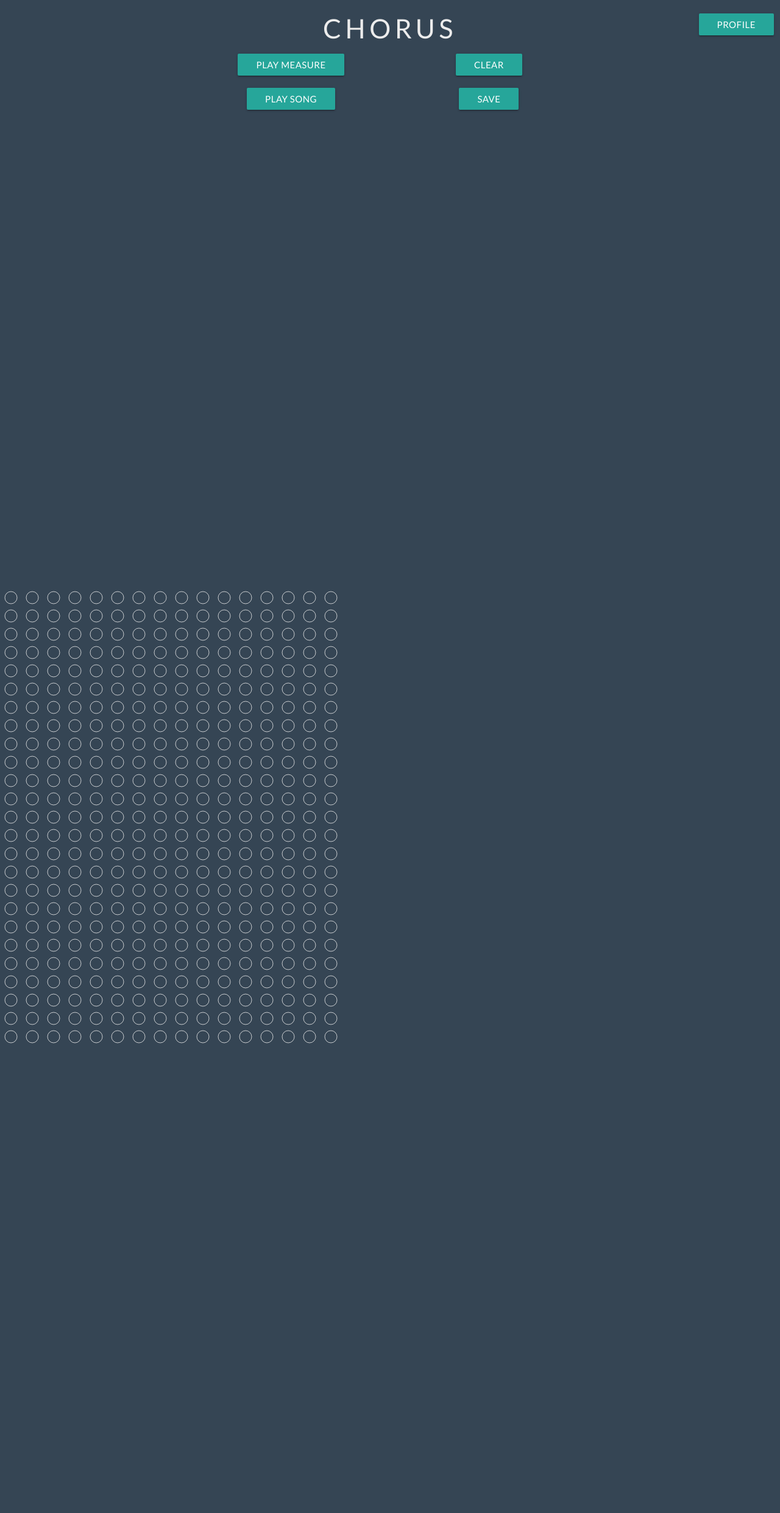
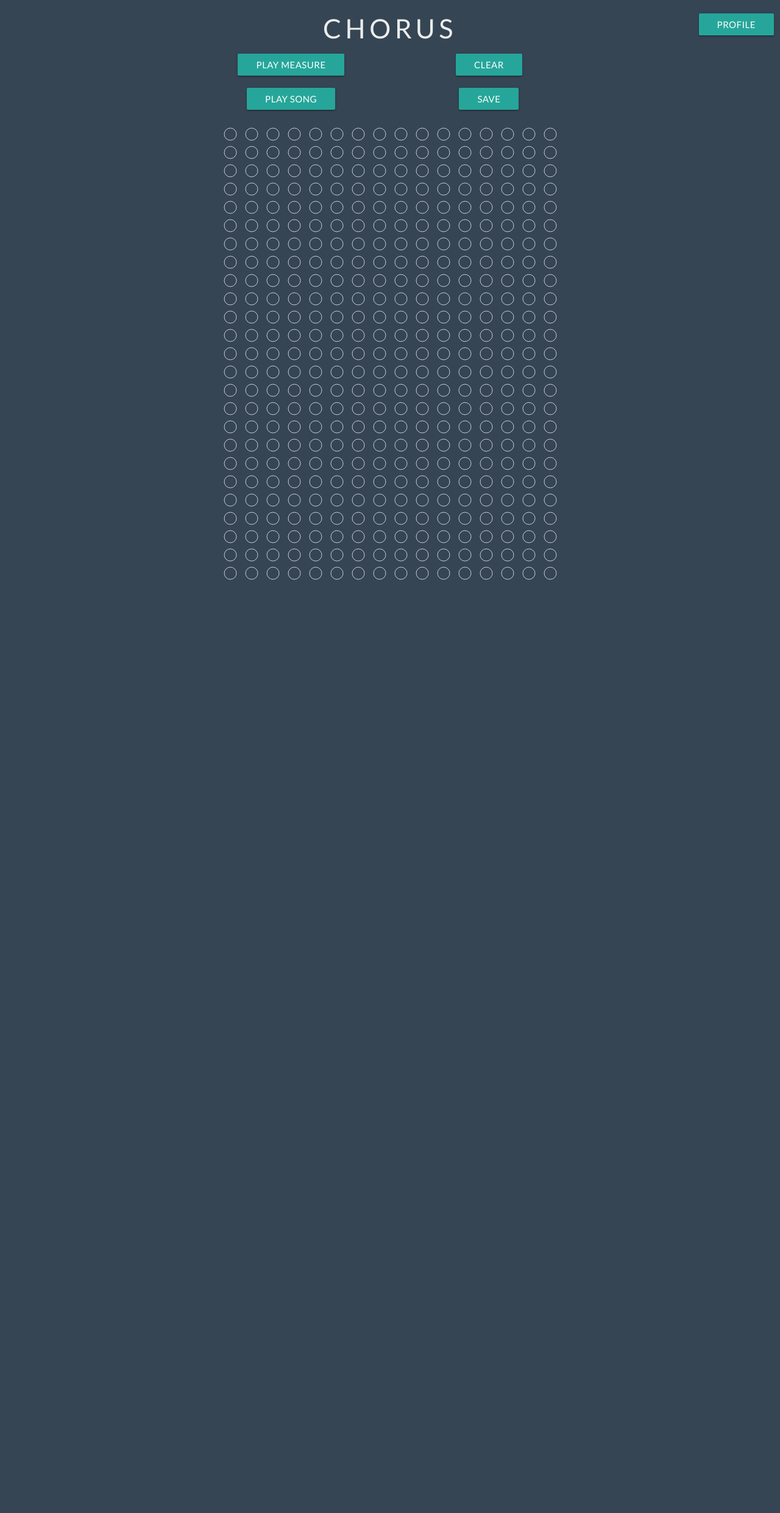
Before and after one commit to lzhang124/chorus, a Flask app: page / in a window 1280 px wide. Shown: the whole page at 61% size. After the commit the page ends 951 px from the top, so only its background shows below. Run offline with Flask 2, Linux system fonts and the light colour scheme; data that the repository does not hold is empty; some libraries are stand-ins or nearby versions.

Commit message:
i think fixing stuff

```diff
--- a/static/css/style.css
+++ b/static/css/style.css
@@ -2,6 +2,7 @@ body {
 	font-family: 'Lato', sans-serif;
 	background: #354554;
 	color: #ececec;
+ 	overflow: scroll;
 }
 
 .container {
@@ -13,7 +14,18 @@ body {
 	letter-spacing: .15em;
 }
 
-#lines, #dots {
+#dots-containers {
+	display: flex;
+	overflow x: scroll;
+	width: 100%;
+	text align: center;
+}
+
+#lines {
+	display: flex;
+}
+
+#dots {
 	display: inline-block;
 }
 
@@ -23,6 +35,12 @@ body {
 	stroke-opacity: 0.8;
 	stroke-width: 1px;
 }
+
+.dot-not-visible {
+	fill: rgba(0, 0, 0, 0);
+	stroke: rgba(0, 0, 0, 0);
+}
+
 
 .dot-selected {
 	fill: #ececec;
```
